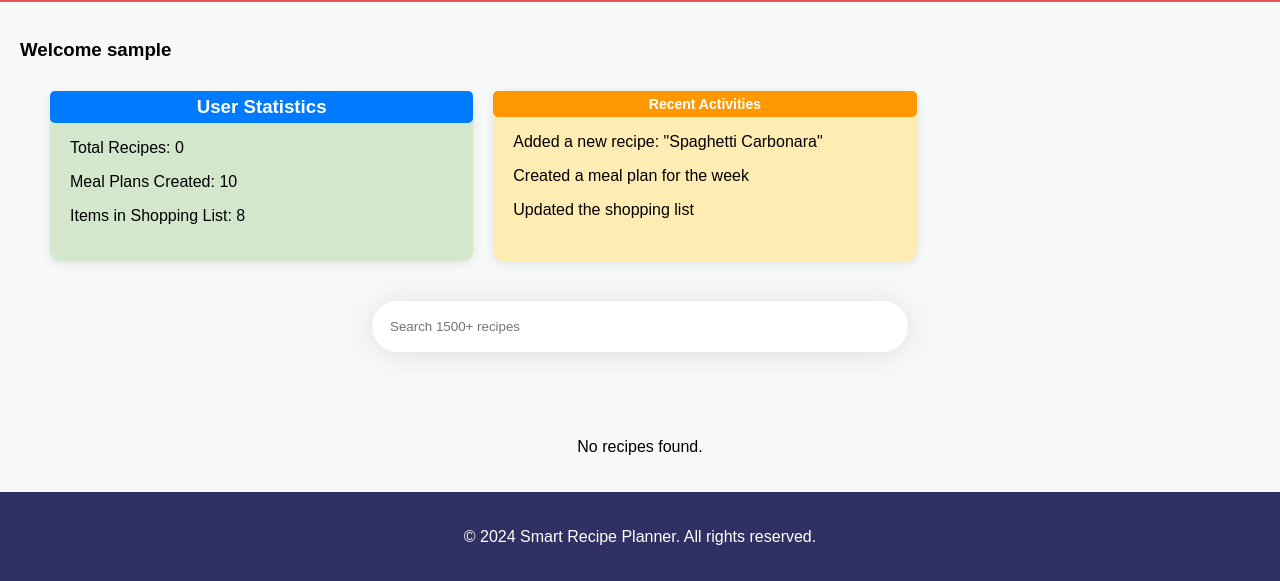
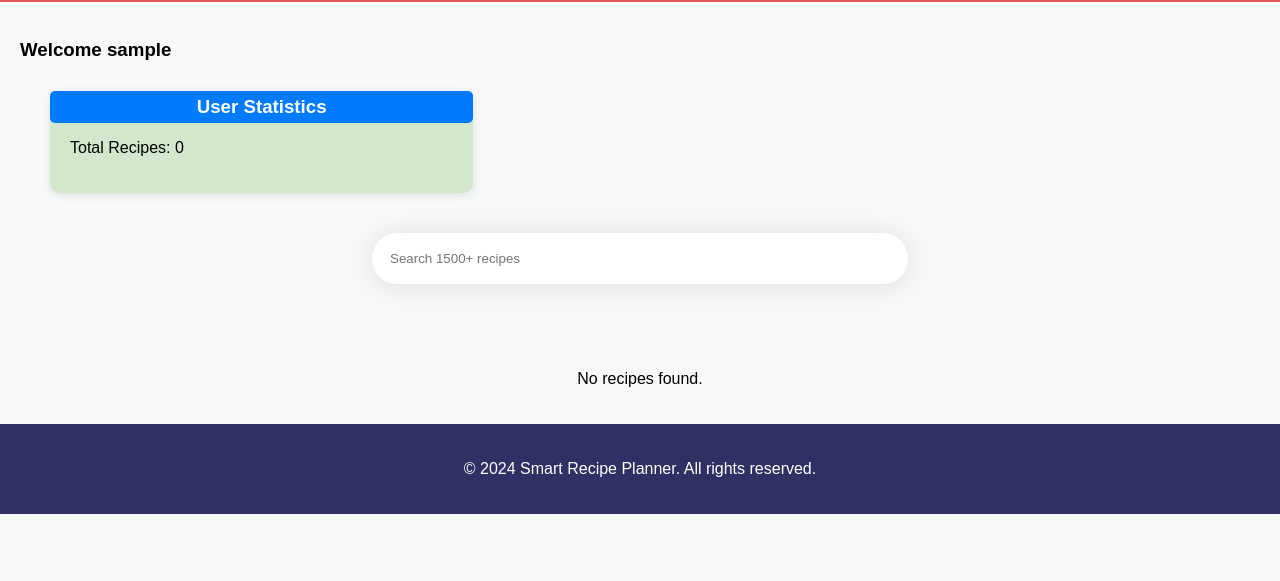
Before and after one commit to abdirashidabubakar50/Recipe_Planner, a Flask app: a page that uses app/templates/dashboard.html in a window 1280 px wide. Shown: the part 80-661 px from the top of the page. Run offline with Flask 3, Linux system fonts and the light colour scheme; the visitor is signed in with stand-in values (Sample User, id 1); data that the repository does not hold is empty; parts of the project's set-up code (start-up, migrations or seed data) failed here and were passed over.

Commit message:
updated user dashboard

```diff
--- a/app/static/styles/dashboard.css
+++ b/app/static/styles/dashboard.css
@@ -141,6 +141,8 @@ h1 {
     border-radius: 5px;
     margin: -20px -20px 10px -20px;
     text-align: center;
+    display:flex;
+    justify-content: center;
 }
 
 .recent-activities {
--- a/app/templates/dashboard.html
+++ b/app/templates/dashboard.html
@@ -17,15 +17,13 @@
         <div class="card user-stats">
             <h3>User Statistics</h3>
             <p>Total Recipes: {{total_saved_recipes}}</p>
-            <p>Meal Plans Created: 10</p>
-            <p>Items in Shopping List: 8</p>
         </div>
-        <div class="card recent-activities">
+        <!-- <div class="card recent-activities">
             <h3>Recent Activities</h3>
             <p>Added a new recipe: "Spaghetti Carbonara"</p>
             <p>Created a meal plan for the week</p>
             <p>Updated the shopping list</p>
-        </div>
+        </div> -->
          <!-- <div class="card tasks">
             <h3>Tasks</h3>
             <ul>
--- a/app/templates/recipe_detail.html
+++ b/app/templates/recipe_detail.html
@@ -23,7 +23,6 @@
         <div class="text">
             <h1>{{ recipe.name }}</h1>
             <strong><p>{{recipe.diet_type}}</p></strong>
-            <button type="submit" class="action-button">Read directions</button>
             <button class="add-icon" id="add-to-mealplan-{{ recipe.id}}" type="submit" onclick="AddtoMealplan('{{ recipe.id }}')">
                 <svg width="16" height="16" fill="currentColor" class="bi bi-plus" viewBox="0 0 16 16">
                   <path d="M8 7V1a1 1 0 0 1 2 0v6h6a1 1 0 0 1 0 2H10v6a1 1 0 0 1-2 0V9H2a1 1 0 0 1 0-2h6z"/>
```
